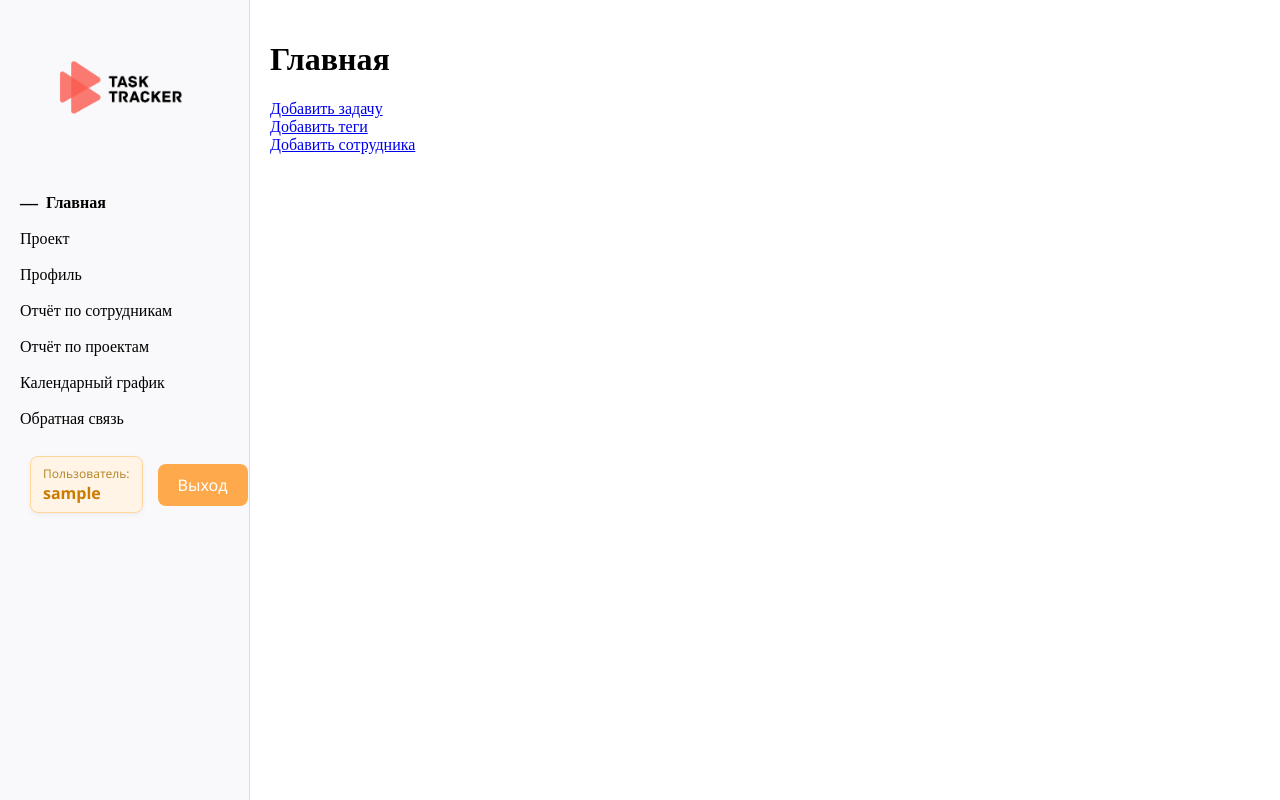
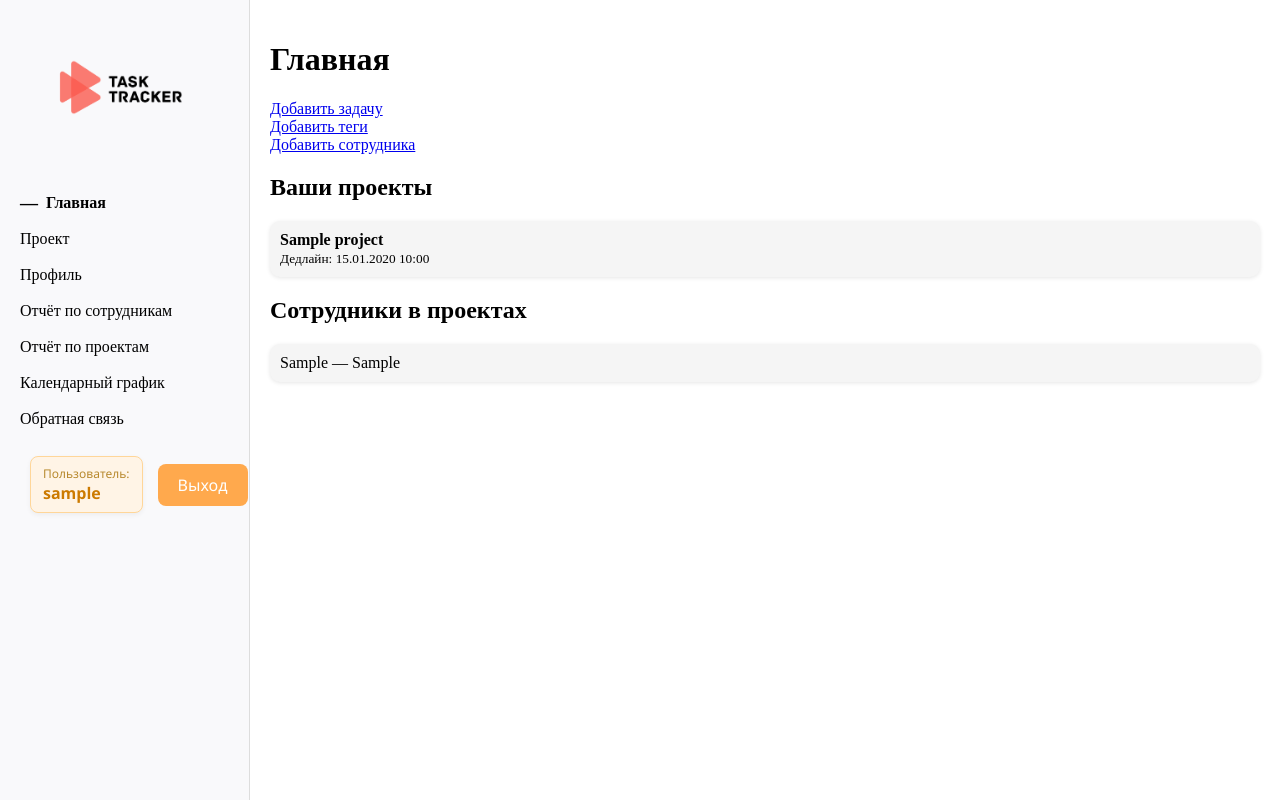
Before and after one commit to yakexerr/ORPUD, a Django app: page / in a window 1280 px wide. Run offline with Django 5.2, Linux system fonts and the light colour scheme; a user stored in the database is signed in; tables that the repository leaves empty hold one stand-in row (values such as "Sample post").

Commit message:
added lists to main <role>Accaunt.email == User.email for access

```diff
--- a/web/static/css/style.css
+++ b/web/static/css/style.css
@@ -80,6 +80,20 @@ body {
   }
 }
 
+/* Стили главного меню */
+.project-list, .employee-list, .task-list {
+    list-style: none;
+    padding-left: 0;
+}
+
+.project-list li, .employee-list li, .task-list li {
+    background-color: #f5f5f5;
+    margin-bottom: 10px;
+    padding: 10px;
+    border-radius: 10px;
+    box-shadow: 0 1px 4px rgba(0, 0, 0, 0.1);
+}
+
 /* Стиль кнопки выхода из акканута */
 .logout-container {
     display: flex;
--- a/web/templates/web/main.html
+++ b/web/templates/web/main.html
@@ -7,4 +7,50 @@
     <a href="{% url 'add_task' %}">Добавить задачу</a> <br>
     <a href="{% url 'tags' %}">Добавить теги</a> <br>
     <a href="{% url 'add_employee' %}">Добавить сотрудника</a>
+{% if role == 'manager' %}
+    <h2>Ваши проекты</h2>
+    <ul class="project-list">
+        {% for project in projects %}
+            <li>
+                <strong>{{ project.title }}</strong><br>
+                <small>Дедлайн: {{ project.deadline|date:"d.m.Y H:i" }}</small>
+            </li>
+        {% empty %}
+            <li>Проектов пока нет.</li>
+        {% endfor %}
+    </ul>
+
+    <h2>Сотрудники в проектах</h2>
+    <ul class="employee-list">
+        {% for employee in employees %}
+            <li>{{ employee.fio }} — {{ employee.position }}</li>
+        {% empty %}
+            <li>Сотрудников пока нет.</li>
+        {% endfor %}
+    </ul>
+
+{% elif role == 'employee' %}
+    <h2>Ваши задачи</h2>
+    <ul class="task-list">
+        {% for task in tasks %}
+            <li>
+                <strong>{{ task.title }}</strong><br>
+                Приоритет: {{ task.get_priority_display }}<br>
+                Дедлайн: {{ task.deadline|date:"d.m.Y H:i" }}
+            </li>
+        {% empty %}
+            <li>Задач пока нет.</li>
+        {% endfor %}
+    </ul>
+
+    <h2>Проекты, в которых вы участвуете</h2>
+    <ul class="project-list">
+        {% for project in projects %}
+            <li>{{ project.title }} — Менеджер: {{ project.manager.fio }}</li>
+        {% empty %}
+            <li>Вы пока не участвуете в проектах.</li>
+        {% endfor %}
+    </ul>
+{% endif %}
+
 {% endblock %}
--- a/web/views.py
+++ b/web/views.py
@@ -2,7 +2,7 @@ from datetime import datetime
 from django.shortcuts import render, redirect, get_object_or_404
 from django.contrib.auth.decorators import login_required
 from django.template.context_processors import request
-from web.models import Task, EmployeeAccount, TaskTag
+from web.models import Task, EmployeeAccount, TaskTag, Project, EmployeeAccount, Task, ManagerAccount
 from web.forms import RegistrationForm, AuthForm, TaskForm, EmployeeForm, TaskTagForm
 from django.contrib.auth import get_user_model, authenticate, login, logout
 
@@ -10,16 +10,29 @@ User = get_user_model()
 
 @login_required
 def main_view(request):
-    # order_by для того, чтобы сортировать (у нас по дате), а символ "-" - идёт в обратном порядке
-    # TODO: Удалить или исправить
-    #  timeslots = TimeSlot.objects.all().order_by('-start_date')
-    employees = EmployeeAccount.objects.all()
-    return render(request, 'web/main.html', {
-        "employees": employees
-        # "year" : year,
-        # "timeslots": timeslots,
-        # "form": TimeSlotForm(),
-    })
+    user = request.user
+    is_manager = ManagerAccount.objects.filter(email=user.email).exists()
+    is_employee = EmployeeAccount.objects.filter(email=user.email).exists()
+
+    context = {}
+
+    if is_manager:
+        manager = ManagerAccount.objects.get(email=user.email)
+        projects = Project.objects.filter(manager=manager)
+        employees = EmployeeAccount.objects.filter(project__in=projects).distinct()
+        context['role'] = 'manager'
+        context['projects'] = projects
+        context['employees'] = employees
+
+    elif is_employee:
+        employee = EmployeeAccount.objects.get(email=user.email)
+        tasks = Task.objects.filter(employees=employee)
+        projects = Project.objects.filter(employees=employee).distinct()
+        context['role'] = 'employee'
+        context['tasks'] = tasks
+        context['projects'] = projects
+
+    return render(request, 'web/main.html', context)
 
 
 def registration_view(request):
```
